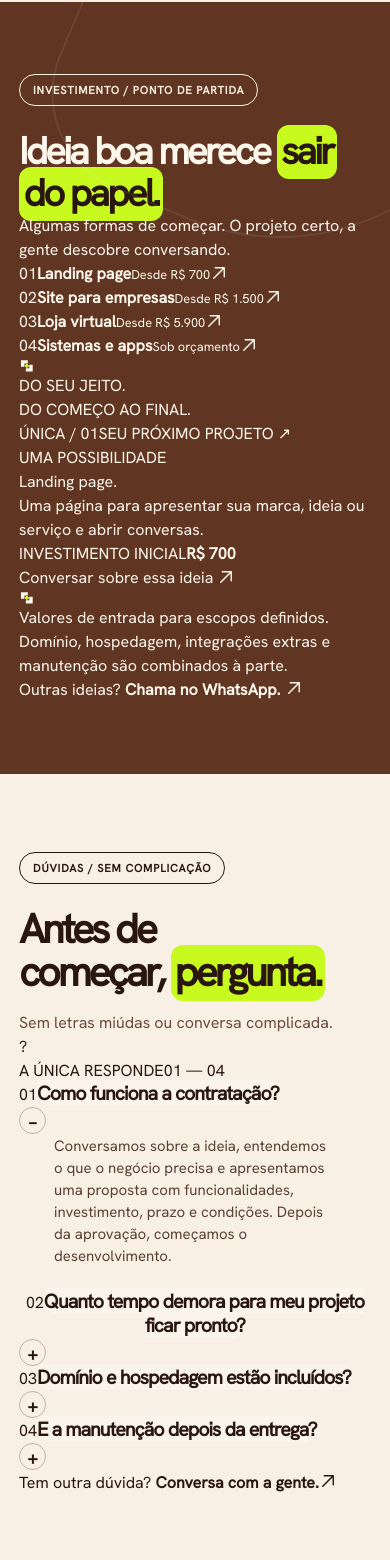
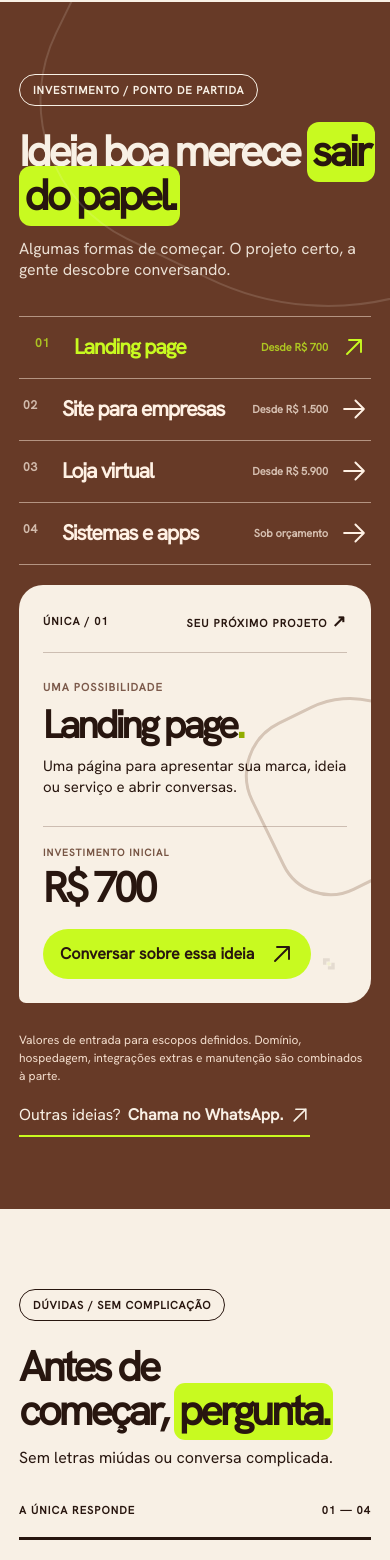
Before and after one commit to palomagl/unica, a React (Vite) app: page / in a window 390 px wide. Shown: the part 5040-6600 px from the top of the page. Built offline with nearby package versions, Linux system fonts and the light colour scheme.

Commit message:
style: palco de investimento ÚNICA e cartaz de dúvidas, ambos responsivos

```diff
--- a/src/components/commercial.css
+++ b/src/components/commercial.css
@@ -1,114 +1,139 @@
-/* ÚNICA — investimento e dúvidas com composições próprias.
-   A seção de projetos abaixo é preservada sem alterações. */
-.u-investment,.u-faq{scroll-margin-top:20px}
-.u-investment{position:relative;isolation:isolate;background:#603522;color:#fff7ec;padding:clamp(82px,9vw,132px) 0 clamp(68px,7vw,108px);overflow:hidden}
-.u-investment:before{content:'';position:absolute;right:-115px;top:-175px;width:420px;height:420px;border:2px solid #ffffff14;border-radius:48% 53% 70% 30%;transform:rotate(23deg);pointer-events:none}
-.u-investment .u-kicker{color:#fff2e2}
-.u-investment-top{display:grid;grid-template-columns:minmax(0,1.6fr) minmax(220px,.5fr);align-items:end;gap:clamp(22px,5vw,78px);margin-bottom:clamp(30px,5vw,65px)}
-.u-investment-top .u-h2{font-size:clamp(48px,5.5vw,84px);line-height:1.01;letter-spacing:-.076em;color:#fff6ed;max-width:920px}
-.u-investment-top .u-h2 mark{background:var(--u-accent);color:#24190d;border-radius:13px;padding:0 .09em .07em;box-decoration-break:clone;-webkit-box-decoration-break:clone}
-.u-investment-top-aside{align-self:end}
-.u-investment-top-aside p{font-size:clamp(16px,1.45vw,20px);line-height:1.4;max-width:315px;margin:16px 0 5px;color:#fff1e8d9}
-.u-investment-symbol{display:block;width:72px;height:72px;color:#ffecda;transform:rotate(-8deg)}
-.u-investment-list{border-top:1px solid #fff3df8f}
-.u-investment-line{position:relative;display:grid;grid-template-columns:44px minmax(0,1.6fr) minmax(175px,.55fr) 48px;gap:clamp(12px,2.4vw,32px);align-items:center;padding:clamp(26px,3.1vw,45px) 6px;border-bottom:1px solid #fff3df82;isolation:isolate;transition:padding .32s,background .32s;color:#fff6ed!important}
-.u-investment-line:before{content:'';position:absolute;inset:0 -14px;z-index:-1;background:var(--u-accent);transform:scaleY(0);transform-origin:center;transition:transform .33s cubic-bezier(.2,.8,.2,1)}
-.u-investment-line:hover{padding-left:18px;padding-right:16px;color:#27190e!important}
-.u-investment-line:hover:before,.u-investment-line:focus-visible:before{transform:scaleY(1)}
-.u-investment-index{align-self:start;padding-top:9px;font-weight:800;letter-spacing:.09em;font-size:12px;color:#f4cfbd}
-.u-investment-line:hover .u-investment-index,.u-investment-line:hover .u-investment-pricegroup>small,.u-investment-line:hover .u-investment-name small{color:#28190f}
-.u-investment-name strong{font-size:clamp(29px,3.2vw,51px);font-weight:900;letter-spacing:-.068em;line-height:1.04;display:block}
-.u-investment-name small{display:block;max-width:490px;font-size:clamp(13px,1.08vw,16px);line-height:1.42;font-weight:500;color:#fff1e4c9;margin-top:10px}
-.u-investment-pricegroup{display:flex;align-items:flex-start;flex-direction:column;justify-content:center;min-width:0}
-.u-investment-pricegroup small{font-size:10px;font-weight:900;letter-spacing:.12em;color:#efcdbb;margin-bottom:9px}
-.u-investment-pricegroup strong{font-size:clamp(25px,2.7vw,42px);font-weight:900;letter-spacing:-.065em;line-height:1.03;overflow-wrap:anywhere}
-.u-investment-go{width:43px;height:43px;border-radius:50%;display:grid;place-items:center;background:var(--u-accent);color:#26180f;transition:transform .3s,background .3s}
-.u-investment-go svg{width:24px;height:24px}
-.u-investment-line:hover .u-investment-go{transform:rotate(40deg);background:#29170f;color:#fff}
-.u-investment-bottom{display:grid;grid-template-columns:minmax(0,.9fr) minmax(0,1.1fr);gap:clamp(30px,5vw,80px);align-items:end;margin-top:31px}
-.u-investment-bottom p{font-size:12px;line-height:1.55;color:#eed1bf;max-width:520px;margin:0}
-.u-investment-bottom a{font-size:clamp(17px,2vw,26px);font-weight:500;line-height:1.18;display:inline-flex;align-items:center;gap:8px;justify-self:end;padding-bottom:8px;border-bottom:2px solid var(--u-accent)}
-.u-investment-bottom a strong{font-weight:900}
-.u-investment-bottom a svg{width:24px;height:24px;flex:none;transition:transform .22s}
-.u-investment-bottom a:hover svg{transform:translate(4px,-4px)}
+/* ÚNICA — duas composições diferentes para evitar aparência de template.
+   01 Investimento: índice interativo + um único palco.
+   02 Dúvidas: cartaz editorial e respostas em linhas.
+   Usa a tipografia Hanken, contraste, geométricos e acento do site existente. */
+.u-investment,.u-faq{scroll-margin-top:24px}
+.u-investment{background:#673a27;color:#f8f0e5;position:relative;isolation:isolate;overflow:hidden;padding:clamp(75px,8vw,112px) 0 clamp(65px,6vw,95px)}
+.u-investment:before{content:'';pointer-events:none;position:absolute;right:-205px;top:-210px;width:520px;height:520px;border:2px solid #f8f0e526;border-radius:43% 57% 64% 36%;transform:rotate(26deg)}
+.u-price-head{display:grid;grid-template-columns:minmax(0,1.55fr) minmax(200px,.45fr);gap:clamp(25px,5vw,70px);align-items:end;margin-bottom:clamp(37px,5vw,70px)}
+.u-price-head .u-kicker{color:#f8f0e5}
+.u-price-head h2{font-size:clamp(49px,5.7vw,86px);line-height:1.02;letter-spacing:-.075em;max-width:1000px}
+.u-price-head mark{background:var(--u-accent);color:#28160f;border-radius:14px;padding:0 .1em .06em;box-decoration-break:clone;-webkit-box-decoration-break:clone}
+.u-price-head>p{font-size:clamp(16px,1.55vw,22px);line-height:1.34;color:#f8f0e5e8;margin:0 0 5px;max-width:320px}
+.u-price-layout{display:grid;grid-template-columns:minmax(0,.94fr) minmax(0,1.06fr);gap:clamp(20px,4vw,56px);align-items:stretch}
+.u-price-index{display:flex;flex-direction:column;min-width:0;border-top:1px solid #ffebd982}
+.u-price-option{display:grid;grid-template-columns:36px minmax(0,1fr) 30px;gap:clamp(11px,1.7vw,22px);align-items:center;min-height:103px;padding:clamp(18px,2.2vw,29px) 7px;border:0;border-bottom:1px solid #ffebd982;background:transparent;color:#fff1e4;text-align:left;transition:background .25s,padding .25s,color .25s}
+.u-price-option:hover{background:#ffffff12;padding-left:16px}
+.u-price-option.is-active{color:var(--u-accent);padding-left:16px}
+.u-price-no{align-self:start;font-size:12px;letter-spacing:.06em;font-weight:900;opacity:.7;padding-top:9px}
+.u-price-option-body{min-width:0}
+.u-price-option-body strong{display:block;font-size:clamp(24px,2.55vw,39px);font-weight:900;line-height:1.04;letter-spacing:-.057em}
+.u-price-option-body small{display:block;margin-top:7px;font-size:13px;font-weight:650;opacity:.73;letter-spacing:-.007em}
+.u-price-chevron{align-self:center;display:grid;place-items:center;border-radius:50%;width:30px;height:30px;transform:rotate(45deg);transition:transform .3s;background:transparent}
+.u-price-chevron svg{width:24px;height:24px}
+.u-price-option.is-active .u-price-chevron{transform:rotate(0deg)}
+.u-price-option:hover .u-price-chevron{transform:rotate(0deg)}
+.u-price-signature{display:flex;align-items:center;gap:17px;margin-top:auto;padding:40px 6px 0;color:#e1beab}
+.u-price-signature .u-brand-symbol{width:51px;height:51px;color:#ffead9}
+.u-price-signature span{font-size:11px;font-weight:900;line-height:1.25;letter-spacing:.12em}
+.u-price-stage{position:relative;display:flex;flex-direction:column;min-width:0;min-height:520px;padding:clamp(23px,3.6vw,49px);background:#f8f0e5;color:#28160f;border-radius:31px 31px 31px 9px;isolation:isolate;overflow:hidden}
+.u-price-stage:after{content:'';position:absolute;right:-70px;top:27%;width:185px;height:185px;border:3px solid #d6c5b6;border-radius:40% 60% 64% 36%;transform:rotate(-26deg);pointer-events:none;z-index:-1}
+.u-price-stage-meta{display:flex;justify-content:space-between;gap:14px;border-bottom:1px solid #6543354a;padding-bottom:18px;align-items:center;font-size:11px;font-weight:900;letter-spacing:.1em}
+.u-price-stage-meta>span:last-child>span{font-size:17px}
+.u-price-stage-content{display:flex;flex-direction:column;align-items:flex-start;flex:1;animation:u-price-enter .4s cubic-bezier(.2,.8,.2,1) both}
+.u-price-small-title{font-size:11px;font-weight:900;letter-spacing:.1em;margin-top:clamp(30px,4vw,60px);color:#7c5a4b}
+.u-price-stage-content h3{font-size:clamp(47px,5vw,79px);max-width:620px;font-weight:900;line-height:.98;letter-spacing:-.078em;margin:13px 0 15px;overflow-wrap:break-word}
+.u-price-stage-content h3 span{color:#91ad00}
+.u-price-stage-content>p{font-size:clamp(15px,1.4vw,19px);line-height:1.43;max-width:475px;margin:0 0 clamp(22px,3vw,43px)}
+.u-price-value{margin-top:auto;padding-top:23px;border-top:1px solid #6543354a;width:100%;display:flex;flex-direction:column;gap:7px}
+.u-price-value>span{font-size:10px;font-weight:900;letter-spacing:.11em;color:#765443}
+.u-price-value strong{font-size:clamp(42px,5vw,69px);line-height:1;font-weight:900;letter-spacing:-.075em;overflow-wrap:anywhere}
+.u-price-cta{display:flex;align-items:center;justify-content:space-between;gap:16px;margin-top:22px;background:var(--u-accent);padding:14px 18px 14px 22px;color:#28160f!important;border-radius:99px;font-size:15px;font-weight:900!important;transition:transform .25s,background .25s;max-width:100%}
+.u-price-cta svg{width:24px;height:24px;flex-shrink:0}
+.u-price-cta:hover{transform:translateY(-3px);background:#c3ec16}
+.u-price-stage-brand{position:absolute;right:34px;bottom:31px;width:50px;height:50px;color:#28160f;opacity:.09;z-index:-1}
+.u-price-footer{display:grid;grid-template-columns:1fr 1fr;align-items:start;gap:25px;margin-top:28px}
+.u-price-footer p{max-width:630px;color:#f3ddcd;font-size:12px;line-height:1.52;margin:0}
+.u-price-footer a{display:inline-flex;justify-self:end;align-items:center;gap:7px;padding-bottom:8px;border-bottom:2px solid var(--u-accent);font-size:clamp(15px,1.45vw,19px);font-weight:550;line-height:1.25}
+.u-price-footer a strong{font-weight:900}
+.u-price-footer a svg{width:20px;height:20px;flex:none}
+@keyframes u-price-enter{from{opacity:.5;transform:translateY(10px)}to{opacity:1;transform:none}}
 
-/* Dúvidas como cartaz editorial em creme: não repete a interação de Investimento. */
-.u-faq{padding:clamp(78px,9vw,125px) 0 clamp(72px,8vw,114px);background:#f8f0e5;color:#28160f;position:relative;overflow:hidden}
-.u-faq-grid{display:grid;grid-template-columns:minmax(0,.78fr) minmax(0,1.22fr);align-items:start;gap:clamp(32px,6.2vw,100px)}
-.u-faq-intro{position:relative;min-width:0}
-.u-faq-intro .u-h2{font-size:clamp(48px,4.5vw,70px);letter-spacing:-.076em;line-height:1.04}
-.u-faq-intro .u-h2 mark{box-decoration-break:clone;-webkit-box-decoration-break:clone;padding:0 .1em .08em}
-.u-faq-intro>p{font-size:clamp(16px,1.55vw,20px);line-height:1.45;max-width:320px;margin:23px 0 0;color:#6c4a3c}
-.u-faq-graphic{font-size:clamp(165px,21vw,335px);display:block;font-weight:900;line-height:.8;letter-spacing:-.1em;margin-top:60px;color:#673a27;transform:rotate(-11deg);text-shadow:12px 12px 0 var(--u-accent);width:max-content;user-select:none;pointer-events:none}
-.u-faq-caption{display:flex;justify-content:space-between;gap:15px;padding:0 0 15px;border-bottom:3px solid #28160f;font-size:11px;letter-spacing:.09em;font-weight:900}
-.u-faq-item{border-bottom:1px solid #28160f78}
-.u-faq-item h3{margin:0;font-weight:inherit}
-.u-faq-item button{display:grid;grid-template-columns:35px minmax(0,1fr) 32px;width:100%;align-items:start;gap:clamp(8px,1.7vw,22px);padding:clamp(22px,2.5vw,34px) 4px;border:0;background:transparent;text-align:left;color:#28160f;transition:padding .24s,color .24s}
-.u-faq-item button:hover{padding-left:13px}
-.u-faq-item.is-active button{color:#603522}
-.u-faq-number{font-size:11px;font-weight:850;color:#876956;padding-top:8px}
-.u-faq-question{font-size:clamp(20px,2.1vw,31px);font-weight:900;line-height:1.12;letter-spacing:-.048em;max-width:625px}
-.u-faq-plus{display:grid;place-items:center;width:31px;height:31px;border-radius:50%;font-size:21px;font-weight:700;background:transparent;border:1px solid #6747375e;transition:transform .24s,background .24s}
-.u-faq-item.is-active .u-faq-plus{background:var(--u-accent);border-color:var(--u-accent);transform:rotate(90deg)}
-.u-faq-answer{padding:0 55px 27px;animation:u-faq-show .32s ease both}
-.u-faq-answer p{font-size:clamp(15px,1.4vw,18px);line-height:1.47;color:#5a4035;max-width:620px;margin:0}
-.u-faq-contact{margin-top:25px;display:inline-flex;align-items:center;gap:8px;font-size:clamp(16px,1.55vw,22px);line-height:1.2;font-weight:550;padding-bottom:9px;border-bottom:3px solid var(--u-accent);max-width:100%;flex-wrap:wrap}
-.u-faq-contact strong{font-weight:900}
-.u-faq-contact svg{width:20px;height:20px;transition:transform .22s}
-.u-faq-contact:hover svg{transform:translate(4px,-4px)}
-@keyframes u-faq-show{from{opacity:.45;transform:translateY(-6px)}to{opacity:1;transform:none}}
+/* Segunda composição: perguntas abertas, sem cartões ou mockups.
+   É um cartaz editorial, não outro seletor. */
+.u-faq{background:#f8f0e5;color:#28160f;padding:clamp(80px,8vw,116px) 0 clamp(72px,7vw,100px)}
+.u-faq-layout{display:grid;grid-template-columns:minmax(0,.8fr) minmax(0,1.2fr);gap:clamp(30px,5vw,89px);align-items:start}
+.u-faq-intro{position:relative;isolation:isolate;min-width:0}
+.u-faq-intro .u-h2{font-size:clamp(47px,4.8vw,76px);line-height:1.04;letter-spacing:-.076em;max-width:625px}
+.u-faq-intro .u-h2 mark{border-radius:11px;padding:0 .11em .05em}
+.u-faq-intro>p{font-size:clamp(16px,1.55vw,20px);line-height:1.43;max-width:350px;margin:19px 0 0}
+.u-faq-art{position:relative;margin-top:clamp(34px,6vw,85px);width:clamp(185px,24vw,295px);height:clamp(185px,24vw,295px);pointer-events:none}
+.u-faq-art-question{position:absolute;z-index:2;inset:10px 0 0;text-align:center;font-size:clamp(192px,23vw,303px);font-weight:900;letter-spacing:-.08em;line-height:1;color:#673a27;transform:rotate(-9deg)}
+.u-faq-art-stripe{position:absolute;left:1%;right:-13%;top:49%;height:32%;background:var(--u-accent);transform:rotate(-17deg);border-radius:50% 16% 31% 21%}
+.u-faq-body{min-width:0}
+.u-faq-meta{display:flex;justify-content:space-between;gap:12px;border-bottom:3px solid #28160f;padding:0 0 18px;font-size:11px;font-weight:900;letter-spacing:.095em}
+.u-faq-entry{border-bottom:1px solid #6245356e}
+.u-faq-entry h3{margin:0}
+.u-faq-entry button{display:grid;grid-template-columns:33px minmax(0,1fr) 34px;gap:clamp(12px,2vw,24px);align-items:start;background:transparent;border:0;width:100%;text-align:left;color:#28160f;padding:clamp(22px,2.5vw,32px) 2px;transition:padding .25s}
+.u-faq-entry button:hover{padding-left:12px}
+.u-faq-index{font-size:11px;color:#916047;letter-spacing:.08em;padding-top:9px;font-weight:900}
+.u-faq-question{font-size:clamp(21px,2.25vw,33px);line-height:1.12;letter-spacing:-.05em;font-weight:900}
+.u-faq-plus{display:grid;place-items:center;width:31px;height:31px;background:transparent;border:1px solid #6547378a;border-radius:50%;font-size:20px;font-weight:800;transition:transform .25s,background .25s}
+.u-faq-entry.is-active .u-faq-plus{background:var(--u-accent);border-color:var(--u-accent);transform:rotate(90deg)}
+.u-faq-answer{padding:0 41px 28px 57px;animation:u-faq-show .3s ease both}
+.u-faq-answer p{font-size:clamp(15px,1.35vw,18px);line-height:1.52;margin:0;max-width:570px;color:#67493b}
+.u-faq-outro{display:inline-flex;align-items:center;gap:7px;flex-wrap:wrap;border-bottom:2px solid var(--u-accent);padding:7px 0 10px;margin-top:28px;font-size:clamp(16px,1.6vw,22px);font-weight:500}
+.u-faq-outro strong{font-weight:900}
+.u-faq-outro svg{width:22px;height:22px;flex:none}
+@keyframes u-faq-show{from{opacity:.5;transform:translateY(-6px)}to{opacity:1;transform:none}}
 .u-testimonials{padding:60px 0;background:#eee3d5}
 .u-testimonials-list{display:grid;grid-template-columns:repeat(auto-fit,minmax(min(100%,280px),1fr));gap:24px;margin-top:26px}
 .u-testimonials blockquote{padding:24px;border-top:2px solid #673a27;margin:0}
 .u-testimonials blockquote p{font-size:22px;font-weight:800;line-height:1.3}
 .u-testimonials footer{font-size:13px}
-@media(max-width:900px){
- .u-investment-top{grid-template-columns:minmax(0,1fr) 230px;gap:20px}
- .u-investment-line{grid-template-columns:30px minmax(0,1.3fr) minmax(150px,.6fr) 40px;gap:14px}
- .u-investment-go{width:37px;height:37px}
- .u-faq-grid{grid-template-columns:minmax(0,.85fr) minmax(0,1.15fr);gap:28px}
+@media(max-width:950px){
+ .u-price-layout{grid-template-columns:minmax(0,.9fr) minmax(0,1.1fr);gap:20px}
+ .u-price-head{grid-template-columns:1fr;gap:20px}
+ .u-price-head>p{max-width:560px}
+ .u-price-option{grid-template-columns:28px minmax(0,1fr) 24px;gap:11px}
+ .u-price-option-body strong{font-size:clamp(23px,3vw,31px)}
+ .u-price-stage{padding:27px;min-height:490px}
+ .u-price-stage-content h3{font-size:clamp(43px,5.8vw,60px)}
+ .u-faq-layout{grid-template-columns:minmax(0,.8fr) minmax(0,1.2fr);gap:28px}
 }
 @media(max-width:700px){
- .u-investment{padding:75px 0 80px}
- .u-investment-top{grid-template-columns:1fr;gap:0;margin-bottom:36px}
- .u-investment-top .u-h2{font-size:clamp(45px,11vw,65px)}
- .u-investment-top-aside{display:flex;align-items:center;gap:18px;margin-top:24px}
- .u-investment-top-aside p{margin:0;font-size:15px;max-width:430px}
- .u-investment-symbol{width:47px;height:47px;flex:none}
- .u-investment-line{grid-template-columns:23px minmax(0,1fr) 36px;column-gap:12px;row-gap:10px;padding:23px 2px}
- .u-investment-index{padding-top:7px}
- .u-investment-name strong{font-size:clamp(27px,7vw,37px)}
- .u-investment-name small{font-size:13px;margin-top:7px}
- .u-investment-pricegroup{grid-column:2;grid-row:2;gap:3px}
- .u-investment-pricegroup small{font-size:9px;margin:0}
- .u-investment-pricegroup strong{font-size:clamp(27px,7.8vw,36px)}
- .u-investment-go{grid-column:3;grid-row:1 / 3;align-self:center}
- .u-investment-bottom{grid-template-columns:1fr;gap:24px;margin-top:27px}
- .u-investment-bottom a{justify-self:start;flex-wrap:wrap;font-size:19px}
- .u-faq-grid{grid-template-columns:1fr;gap:34px}
- .u-faq-intro .u-h2{font-size:clamp(41px,9.8vw,56px)}
- .u-faq-intro>p{margin-top:18px}
- .u-faq-graphic{position:absolute;font-size:110px;top:0;right:12px;margin:0;transform:rotate(-16deg);opacity:.18;z-index:0;text-shadow:6px 6px 0 var(--u-accent)}
- .u-faq-intro>*:not(.u-faq-graphic){position:relative;z-index:1}
- .u-faq-item button{grid-template-columns:27px minmax(0,1fr) 28px;gap:10px;padding:23px 0}
- .u-faq-question{font-size:clamp(19px,5vw,25px)}
- .u-faq-number{padding-top:6px}
- .u-faq-plus{width:27px;height:27px;font-size:18px}
- .u-faq-answer{padding:0 35px 24px}
+ .u-investment{padding:75px 0 76px}
+ .u-price-head{margin-bottom:30px}
+ .u-price-head h2{font-size:clamp(43px,10vw,64px)}
+ .u-price-layout{grid-template-columns:1fr;gap:20px}
+ .u-price-option{min-height:62px;grid-template-columns:28px minmax(0,1fr) 28px;padding:14px 4px}
+ .u-price-option-body{display:flex;justify-content:space-between;gap:14px;align-items:center}
+ .u-price-option-body strong{font-size:clamp(20px,5.5vw,28px)}
+ .u-price-option-body small{font-size:11px;text-align:right;margin:0;flex:none}
+ .u-price-no{padding-top:3px}
+ .u-price-signature{display:none}
+ .u-price-stage{border-radius:24px 24px 24px 7px;min-height:0;padding:24px}
+ .u-price-small-title{margin-top:26px}
+ .u-price-stage-content h3{font-size:clamp(39px,9.7vw,60px);margin:10px 0 12px}
+ .u-price-stage-content>p{margin-bottom:27px}
+ .u-price-value{padding-top:18px}
+ .u-price-value strong{font-size:clamp(39px,10.8vw,57px)}
+ .u-price-cta{margin-top:20px;padding:13px 17px;font-size:14px}
+ .u-price-stage-brand{display:none}
+ .u-price-footer{grid-template-columns:1fr;gap:17px}
+ .u-price-footer a{justify-self:start}
+ .u-faq-layout{grid-template-columns:1fr;gap:32px}
+ .u-faq-intro .u-h2{font-size:clamp(42px,10vw,62px)}
+ .u-faq-intro>p{margin-top:15px}
+ .u-faq-art{display:none}
+ .u-faq-entry button{padding:22px 2px}
+ .u-faq-question{font-size:clamp(20px,5.8vw,28px)}
+ .u-faq-answer{padding:0 33px 22px 45px}
  .u-faq-answer p{font-size:15px}
 }
-@media(max-width:360px){
- .u-investment-line{grid-template-columns:20px minmax(0,1fr) 33px;gap:8px}
- .u-investment-name strong{font-size:26px}
- .u-investment-go{width:32px;height:32px}
- .u-investment-top .u-h2{font-size:42px}
+@media(max-width:380px){
+ .u-price-option-body small{font-size:10px}
+ .u-price-option-body strong{font-size:20px}
+ .u-price-stage-meta{font-size:9px}
+ .u-price-stage{padding:20px}
+ .u-price-cta{font-size:13px}
+ .u-faq-entry button{grid-template-columns:22px minmax(0,1fr) 28px;gap:9px}
+ .u-faq-question{font-size:19px}
+ .u-faq-answer{padding-left:31px}
 }
 @media(prefers-reduced-motion:reduce){
- .u-investment-line,.u-investment-line:before,.u-investment-go,.u-investment-bottom a svg,
- .u-faq-item button,.u-faq-plus,.u-faq-contact svg{transition:none!important}
- .u-investment-line:hover{padding-left:6px;padding-right:6px}
- .u-investment-line:hover:before{transform:none}
- .u-faq-answer{animation:none}
+ .u-price-option,.u-price-chevron,.u-price-cta,.u-faq-entry button,.u-faq-plus{transition:none}
+ .u-price-stage-content,.u-faq-answer{animation:none}
 }
 
 /* Os projetos têm altura natural: sem barra interna e sem texto cortado. */
```
